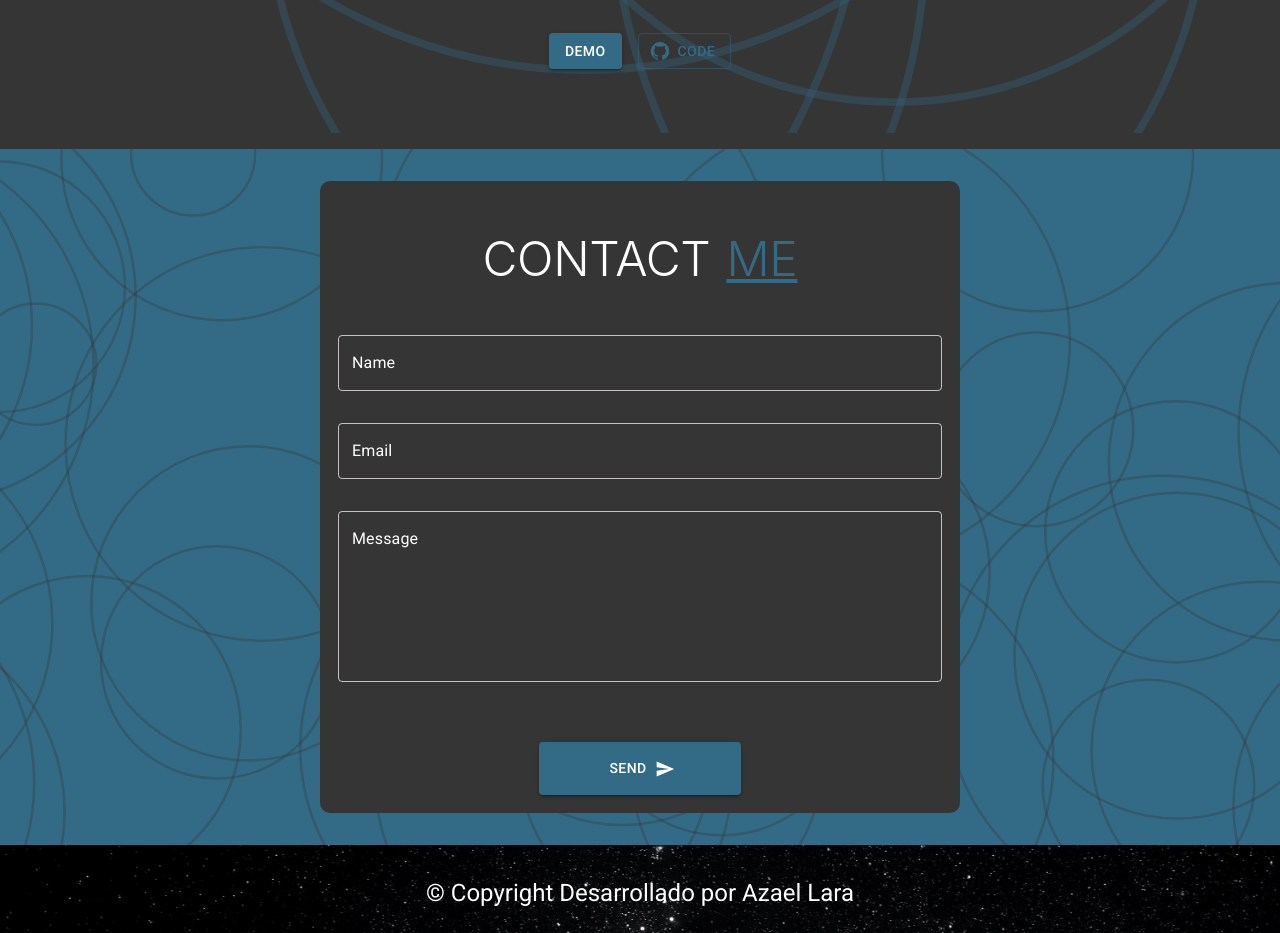
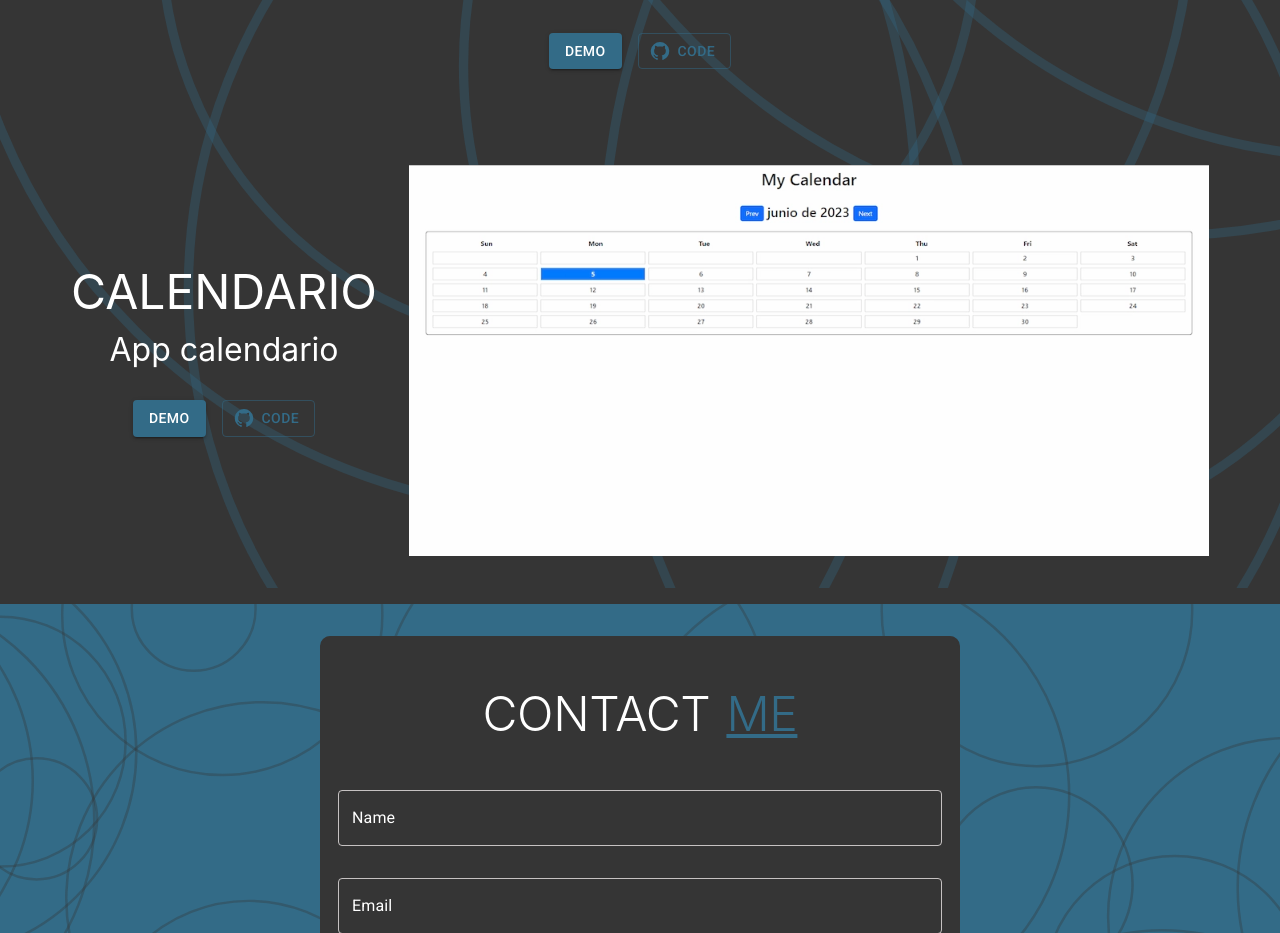
Before and after one commit to azaellara/Mi-portafolio-azael-lara, a React (Vite) app: page / in a window 1280 px wide. Shown: the part 2920-3853 px from the top of the page. Built offline with nearby package versions, Linux system fonts and the light colour scheme.

Commit message:
version 10

```diff
--- a/src/Components/Proyectos/Proyectos.jsx
+++ b/src/Components/Proyectos/Proyectos.jsx
@@ -6,6 +6,7 @@ import miorg from "../../assets/images/miorg.webp";
 import GitHubIcon from "@mui/icons-material/GitHub";
 import background1 from "../../assets/images/background1.svg";
 import taskcreator from "../../assets/images/taskcreator.webp";
+import calendar from "../../assets/images/calendar.webp";
 
 const Seccion = styled("section")({
   margin: "1rem 0",
@@ -202,6 +203,57 @@ const Proyectos = () => {
           </Stack>
         </Box>
       </Box>
+      <Box
+        sx={{
+          display: "flex",
+          flexWrap: "wrap",
+          justifyContent: "center",
+          padding: "2rem 0",
+        }}
+      >
+        <Box
+          sx={{
+            margin: "0 1rem",
+            display: "flex",
+            flexDirection: "column",
+            justifyContent: "center",
+            alignItems: "center",
+          }}
+        >
+          <Typography
+            variant="h3"
+            fontSize={{ xs: "2rem", sm: "2rem", md: "3rem" }}
+            textAlign="start"
+            margin=".7rem 0"
+          >
+            CALENDARIO
+          </Typography>
+          <Typography
+            variant="h3"
+            fontSize={{ xs: "1rem", sm: "1rem", md: "2rem" }}
+          >
+            App calendario
+          </Typography>
+          <Stack spacing={2} direction="row" margin="2rem 0">
+            <Button
+              variant="contained"
+              href="https://calendar-kappa-hazel.vercel.app/"
+              target="_blank"
+            >
+              Demo
+            </Button>
+            <Button
+              variant="outlined"
+              href="https://github.com/azaellara/calendar"
+              target="_black"
+              startIcon={<GitHubIcon />}
+            >
+              Code
+            </Button>
+          </Stack>
+        </Box>
+        <Img src={calendar} />
+      </Box>
     </Seccion>
   );
 };
```
Also changed, not shown: src/assets/images/calendar.webp (added).
